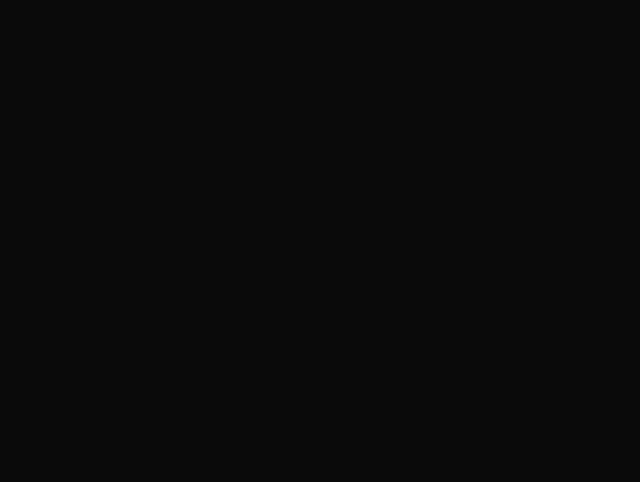
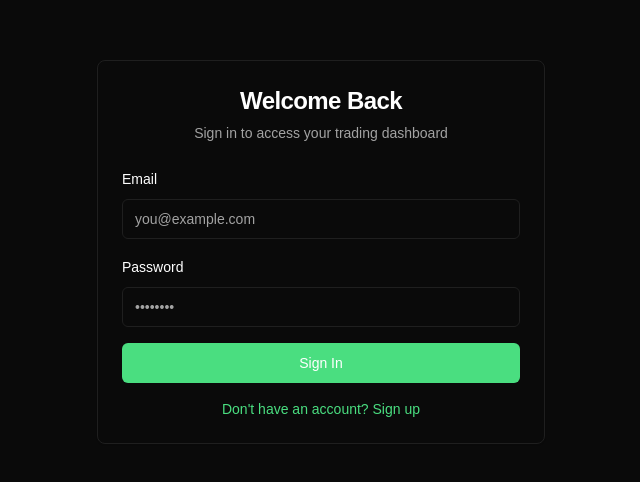
Before and after one commit to Odafe88/tradex_247, a React (Vite) app: page /auth in a window 1280 px wide. Before the commit this address had no page. Shown: the part 148-630 px from the top of the page, without its empty margins (319-959 px from the left). Built offline with nearby package versions, Linux system fonts and the light colour scheme; a web font is replaced by a local one.

Commit message:
Implement email authentication

```diff
--- a/src/App.tsx
+++ b/src/App.tsx
@@ -4,10 +4,12 @@ import { TooltipProvider } from "@/components/ui/tooltip";
 import { QueryClient, QueryClientProvider } from "@tanstack/react-query";
 import { BrowserRouter, Routes, Route, Navigate } from "react-router-dom";
 import Index from "./pages/Index";
+import Auth from "./pages/Auth";
 import Dashboard from "./pages/Dashboard";
 import Trading from "./pages/dashboard/Trading";
 import Deposit from "./pages/dashboard/Deposit";
 import Assets from "./pages/dashboard/Assets";
+import ProtectedRoute from "./components/ProtectedRoute";
 
 const queryClient = new QueryClient();
 
@@ -20,7 +22,12 @@ const App = () => (
         <BrowserRouter>
           <Routes>
             <Route path="/" element={<Index />} />
-            <Route path="/dashboard" element={<Dashboard />}>
+            <Route path="/auth" element={<Auth />} />
+            <Route path="/dashboard" element={
+              <ProtectedRoute>
+                <Dashboard />
+              </ProtectedRoute>
+            }>
               <Route index element={<Navigate to="/dashboard/trading" replace />} />
               <Route path="trading" element={<Trading />} />
               <Route path="deposit" element={<Deposit />} />
--- /dev/null
+++ b/src/components/ProtectedRoute.tsx
@@ -0,0 +1,44 @@
+import { useEffect, useState } from "react";
+import { Navigate } from "react-router-dom";
+import { supabase } from "@/integrations/supabase/client";
+import { Loader2 } from "lucide-react";
+
+interface ProtectedRouteProps {
+  children: React.ReactNode;
+}
+
+const ProtectedRoute = ({ children }: ProtectedRouteProps) => {
+  const [loading, setLoading] = useState(true);
+  const [authenticated, setAuthenticated] = useState(false);
+
+  useEffect(() => {
+    // Check initial session
+    supabase.auth.getSession().then(({ data: { session } }) => {
+      setAuthenticated(!!session);
+      setLoading(false);
+    });
+
+    // Listen for auth changes
+    const { data: { subscription } } = supabase.auth.onAuthStateChange((event, session) => {
+      setAuthenticated(!!session);
+    });
+
+    return () => subscription.unsubscribe();
+  }, []);
+
+  if (loading) {
+    return (
+      <div className="min-h-screen flex items-center justify-center">
+        <Loader2 className="h-8 w-8 animate-spin text-primary" />
+      </div>
+    );
+  }
+
+  if (!authenticated) {
+    return <Navigate to="/auth" replace />;
+  }
+
+  return <>{children}</>;
+};
+
+export default ProtectedRoute;
--- a/src/integrations/supabase/types.ts
+++ b/src/integrations/supabase/types.ts
@@ -14,7 +14,30 @@ export type Database = {
   }
   public: {
     Tables: {
-      [_ in never]: never
+      profiles: {
+        Row: {
+          created_at: string
+          email: string
+          full_name: string | null
+          id: string
+          updated_at: string
+        }
+        Insert: {
+          created_at?: string
+          email: string
+          full_name?: string | null
+          id: string
+          updated_at?: string
+        }
+        Update: {
+          created_at?: string
+          email?: string
+          full_name?: string | null
+          id?: string
+          updated_at?: string
+        }
+        Relationships: []
+      }
     }
     Views: {
       [_ in never]: never
--- /dev/null
+++ b/src/pages/Auth.tsx
@@ -0,0 +1,166 @@
+import { useState, useEffect } from "react";
+import { useNavigate } from "react-router-dom";
+import { supabase } from "@/integrations/supabase/client";
+import { Button } from "@/components/ui/button";
+import { Input } from "@/components/ui/input";
+import { Label } from "@/components/ui/label";
+import { Card, CardContent, CardDescription, CardHeader, CardTitle } from "@/components/ui/card";
+import { useToast } from "@/hooks/use-toast";
+import { Loader2 } from "lucide-react";
+
+const Auth = () => {
+  const [email, setEmail] = useState("");
+  const [password, setPassword] = useState("");
+  const [fullName, setFullName] = useState("");
+  const [isLogin, setIsLogin] = useState(true);
+  const [loading, setLoading] = useState(false);
+  const navigate = useNavigate();
+  const { toast } = useToast();
+
+  useEffect(() => {
+    // Check if user is already logged in
+    supabase.auth.getSession().then(({ data: { session } }) => {
+      if (session) {
+        navigate("/dashboard");
+      }
+    });
+
+    // Listen for auth changes
+    const { data: { subscription } } = supabase.auth.onAuthStateChange((event, session) => {
+      if (session) {
+        navigate("/dashboard");
+      }
+    });
+
+    return () => subscription.unsubscribe();
+  }, [navigate]);
+
+  const handleAuth = async (e: React.FormEvent) => {
+    e.preventDefault();
+    setLoading(true);
+
+    try {
+      if (isLogin) {
+        const { error } = await supabase.auth.signInWithPassword({
+          email,
+          password,
+        });
+
+        if (error) throw error;
+
+        toast({
+          title: "Welcome back!",
+          description: "You have successfully logged in.",
+        });
+      } else {
+        const { error } = await supabase.auth.signUp({
+          email,
+          password,
+          options: {
+            emailRedirectTo: `${window.location.origin}/dashboard`,
+            data: {
+              full_name: fullName,
+            },
+          },
+        });
+
+        if (error) throw error;
+
+        toast({
+          title: "Account created!",
+          description: "You can now start trading.",
+        });
+      }
+    } catch (error: any) {
+      toast({
+        title: "Error",
+        description: error.message,
+        variant: "destructive",
+      });
+    } finally {
+      setLoading(false);
+    }
+  };
+
+  return (
+    <div className="min-h-screen flex items-center justify-center bg-background p-4">
+      <Card className="w-full max-w-md">
+        <CardHeader>
+          <CardTitle className="text-2xl text-center">
+            {isLogin ? "Welcome Back" : "Create Account"}
+          </CardTitle>
+          <CardDescription className="text-center">
+            {isLogin
+              ? "Sign in to access your trading dashboard"
+              : "Sign up to start trading crypto and forex"}
+          </CardDescription>
+        </CardHeader>
+        <CardContent>
+          <form onSubmit={handleAuth} className="space-y-4">
+            {!isLogin && (
+              <div className="space-y-2">
+                <Label htmlFor="fullName">Full Name</Label>
+                <Input
+                  id="fullName"
+                  type="text"
+                  value={fullName}
+                  onChange={(e) => setFullName(e.target.value)}
+                  required={!isLogin}
+                  placeholder="John Doe"
+                />
+              </div>
+            )}
+            <div className="space-y-2">
+              <Label htmlFor="email">Email</Label>
+              <Input
+                id="email"
+                type="email"
+                value={email}
+                onChange={(e) => setEmail(e.target.value)}
+                required
+                placeholder="you@example.com"
+              />
+            </div>
+            <div className="space-y-2">
+              <Label htmlFor="password">Password</Label>
+              <Input
+                id="password"
+                type="password"
+                value={password}
+                onChange={(e) => setPassword(e.target.value)}
+                required
+                minLength={6}
+                placeholder="••••••••"
+              />
+            </div>
+            <Button type="submit" className="w-full" disabled={loading}>
+              {loading ? (
+                <>
+                  <Loader2 className="mr-2 h-4 w-4 animate-spin" />
+                  Please wait
+                </>
+              ) : isLogin ? (
+                "Sign In"
+              ) : (
+                "Sign Up"
+              )}
+            </Button>
+          </form>
+          <div className="mt-4 text-center text-sm">
+            <button
+              type="button"
+              onClick={() => setIsLogin(!isLogin)}
+              className="text-primary hover:underline"
+            >
+              {isLogin
+                ? "Don't have an account? Sign up"
+                : "Already have an account? Sign in"}
+            </button>
+          </div>
+        </CardContent>
+      </Card>
+    </div>
+  );
+};
+
+export default Auth;
--- a/src/pages/Index.tsx
+++ b/src/pages/Index.tsx
@@ -68,7 +68,7 @@ const Index = () => {
             transition={{ delay: 0.5 }}
             className="flex flex-col sm:flex-row gap-4 items-start"
           >
-            <Button size="lg" className="button-gradient" onClick={() => navigate("/dashboard")}>
+            <Button size="lg" className="button-gradient" onClick={() => navigate("/auth")}>
               Start Trading Now
             </Button>
             <Button size="lg" variant="link" className="text-white">
@@ -225,7 +225,7 @@ const Index = () => {
           <p className="text-lg text-muted-foreground mb-8 max-w-2xl mx-auto">
             Join thousands of traders who have already discovered the power of our platform.
           </p>
-          <Button size="lg" className="button-gradient" onClick={() => navigate("/dashboard")}>
+          <Button size="lg" className="button-gradient" onClick={() => navigate("/auth")}>
             Create Account
             <ArrowRight className="ml-2 w-4 h-4" />
           </Button>
```
Also changed, not shown: 1 other file (tests, documents, lock files or other folders).
